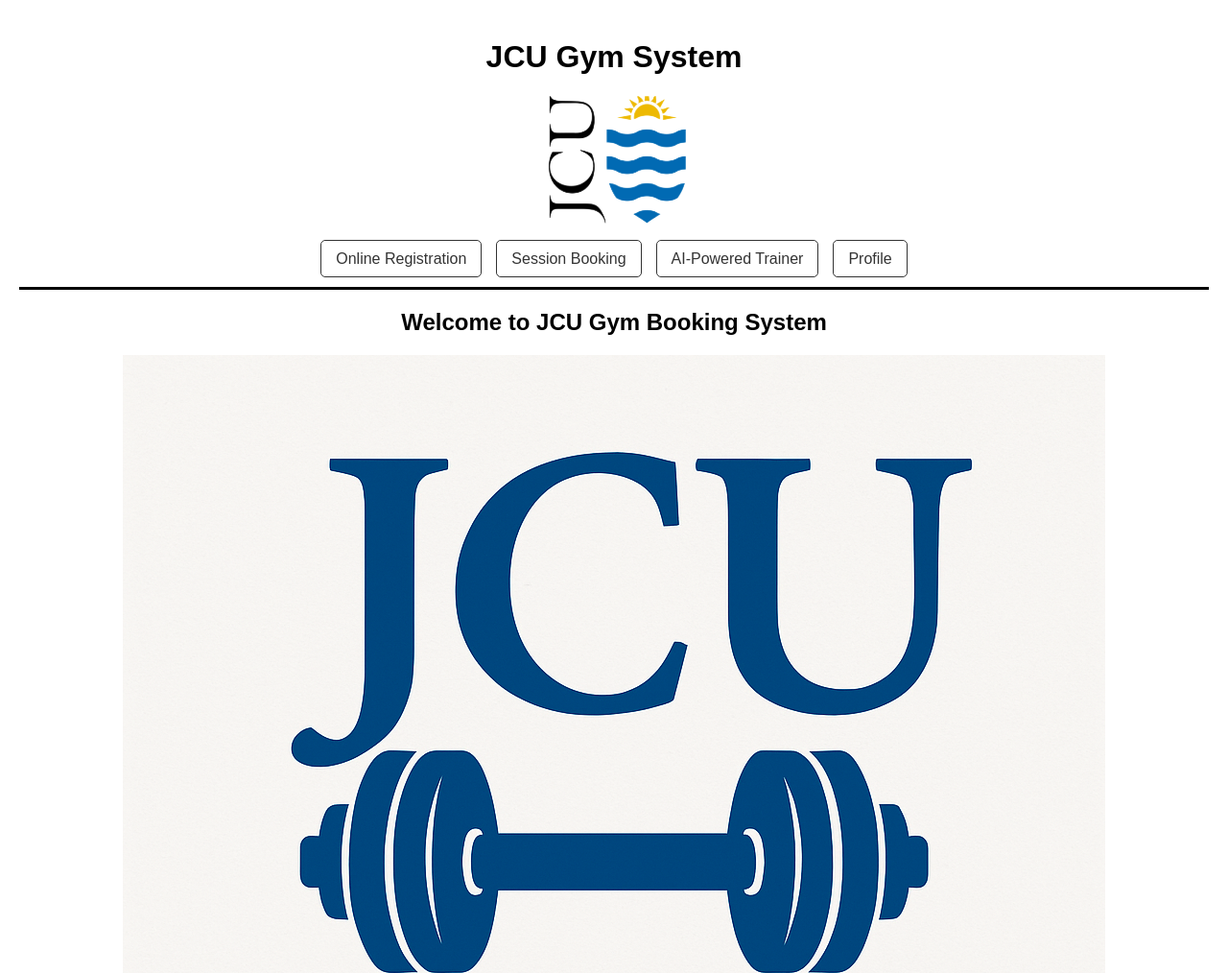
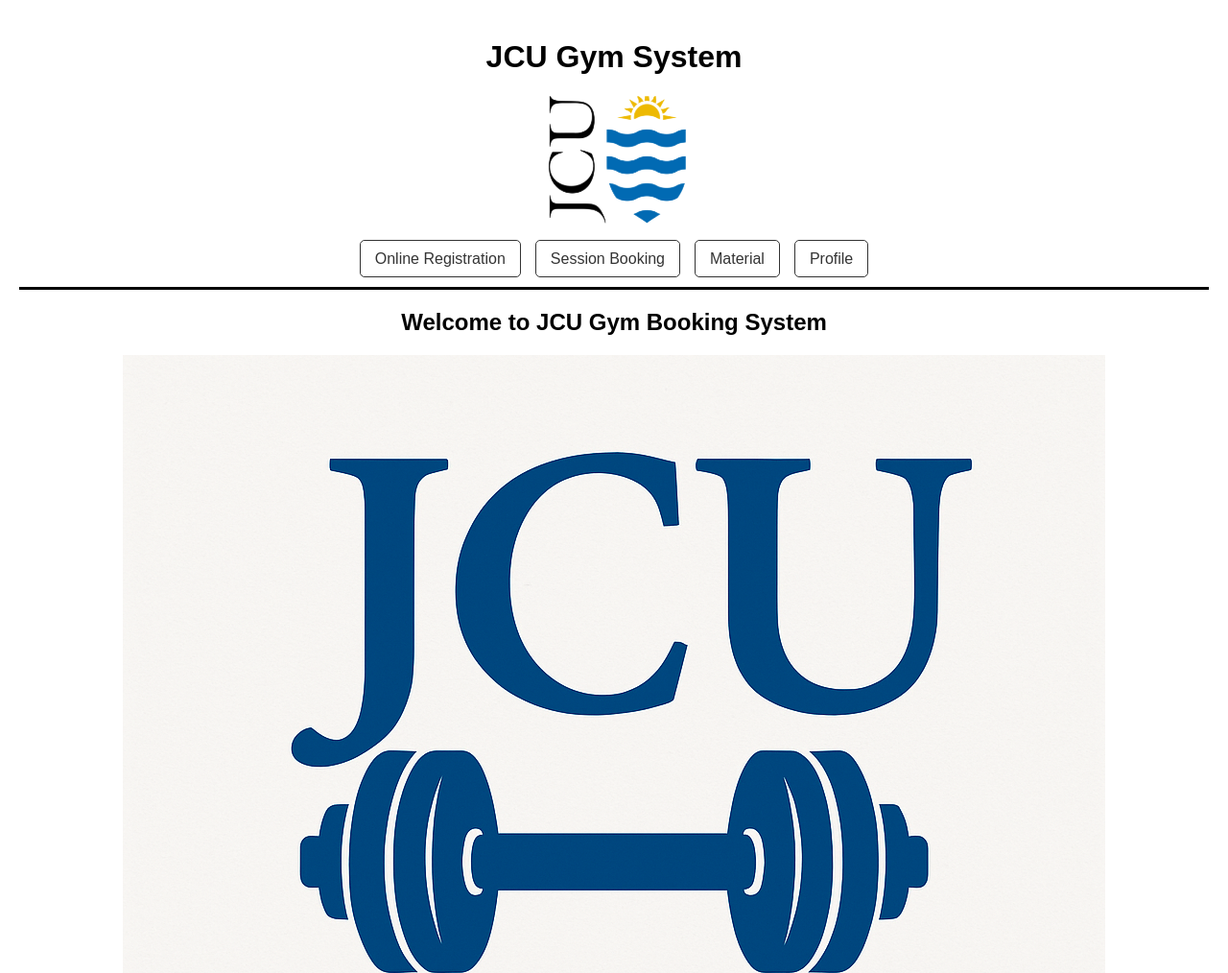
Before and after one commit to Xirui-Huang/CP3407-Project, a plain HTML site: page Gym_Web_Prototype/index.html in a window 1280 px wide. Shown: the top 1014 px of the page at 96% size. Drawn offline with Linux system fonts and the light colour scheme.

Commit message:
Update index.html

```diff
--- a/Gym_Web_Prototype/index.html
+++ b/Gym_Web_Prototype/index.html
@@ -19,10 +19,10 @@
 
         <nav class="nav_user">
             <ul class="menu">
-                <li class="menu-choice"><a href="online_registration.html">Online Registration</a></li>
-                <li class="menu-choice"><a href="session_booking.html">Session Booking</a></li>
-                <li class="menu-choice"><a href="material.html.html">AI-Powered Trainer</a></li>
-                <li class="menu-choice"><a href="profile.html">Profile</a></li>
+            <li class="menu-choice"><a href="online_registration.html">Online Registration</a></li>
+            <li class="menu-choice"><a href="session_booking.html">Session Booking</a></li>
+            <li class="menu-choice"><a href="material.html">Material</a></li>
+            <li class="menu-choice"><a href="profile.html">Profile</a></li>
             </ul>
         </nav>
 
```
